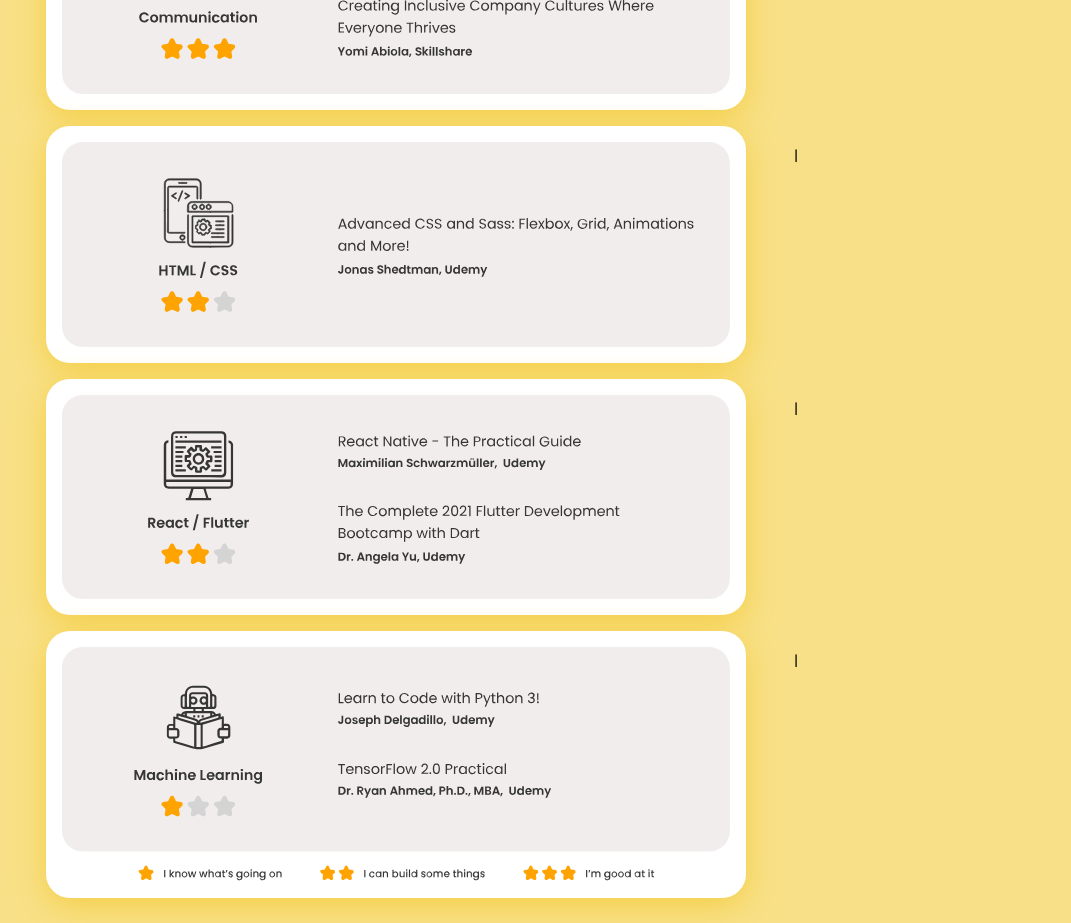
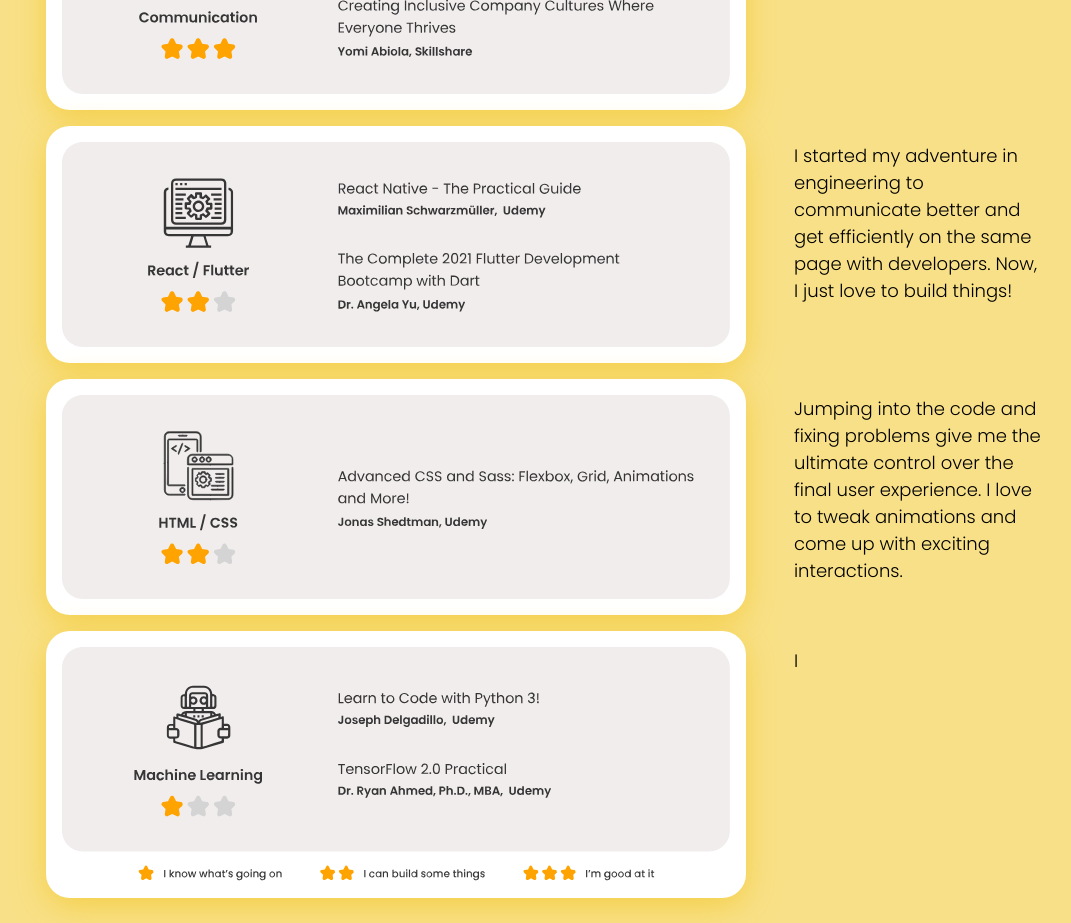
Before and after one commit to tombrewsviews/my-path, a React (Create React App) app: page /challenges/growth in a window 1280 px wide. Shown: the part 5320-6243 px from the top of the page, without its empty margins (94-1165 px from the left). Built offline with nearby package versions, Linux system fonts and the light colour scheme.

Commit message:
text content

```diff
--- a/src/pages/Growth.js
+++ b/src/pages/Growth.js
@@ -387,16 +387,20 @@
             <br />
           </p>
         </CardSection2TextRight>
-        <CardSection2TextRight imgOne={courses2}>
+        <CardSection2TextRight imgOne={courses3}>
           <p style={{ fontSize: "18px" }}>
-            I
+            I started my adventure in engineering to communicate better and get
+            efficiently on the same page with developers. Now, I just love to
+            build things!
             <br />
             <br />
           </p>
         </CardSection2TextRight>
-        <CardSection2TextRight imgOne={courses3}>
+        <CardSection2TextRight imgOne={courses2}>
           <p style={{ fontSize: "18px" }}>
-            I
+            Jumping into the code and fixing problems give me the ultimate
+            control over the final user experience. I love to tweak animations
+            and come up with exciting interactions.
             <br />
             <br />
           </p>
--- a/src/pages/Routines.js
+++ b/src/pages/Routines.js
@@ -152,8 +152,8 @@
         <CardSection2TextRight imgOne={yearly2}>
           <p style={{ fontSize: "18px" }}>
             Team celebrations build engagement and motivation. I like to
-            organize online events where we share stories, play games, or hang
-            out before taking time off.
+            organize online events where we share stories, play games, and hang
+            out.
           </p>
         </CardSection2TextRight>
 
```
